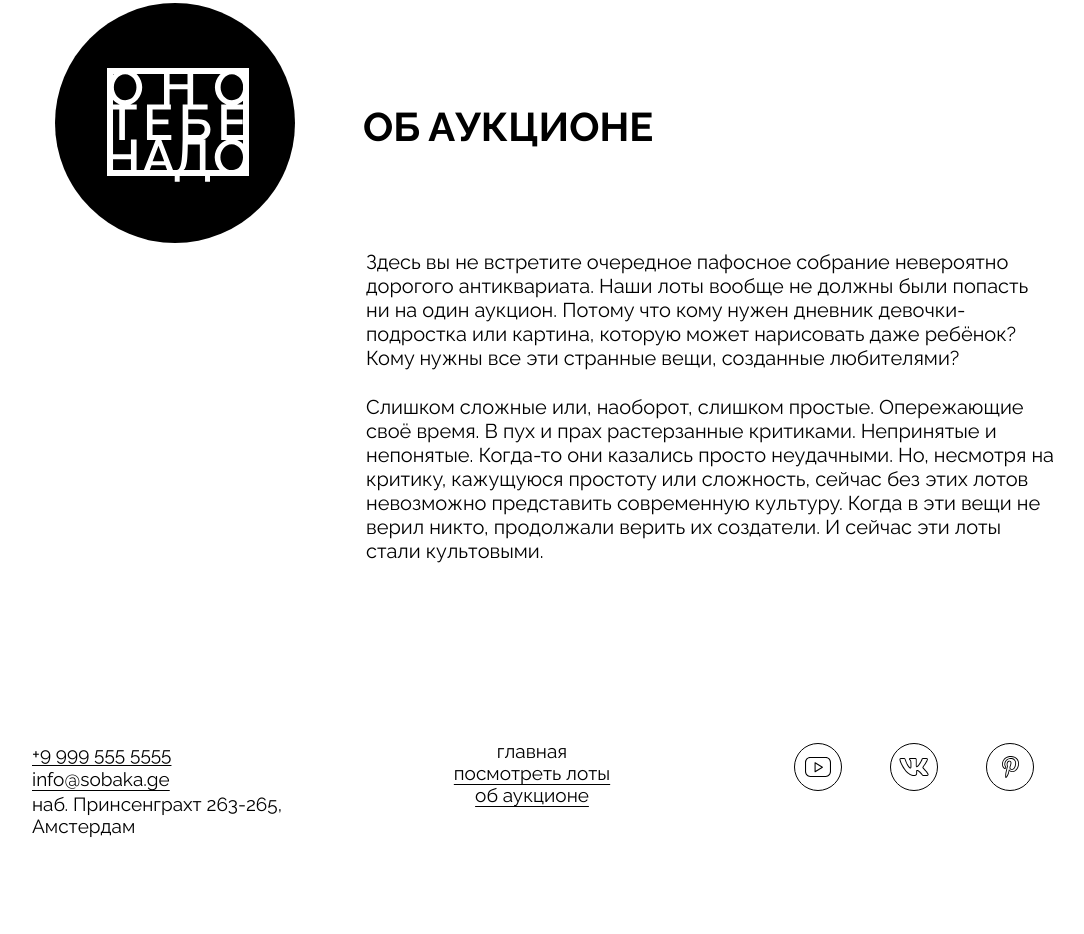
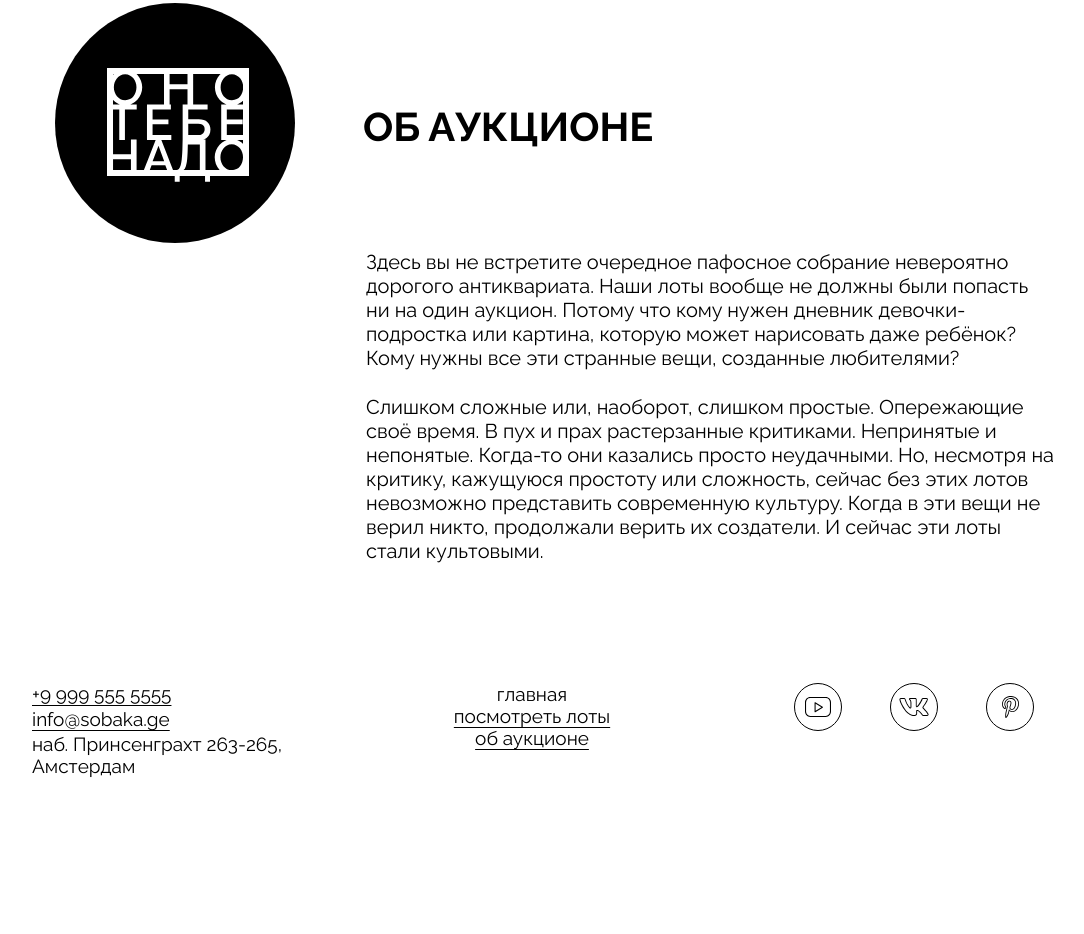
Before and after one commit to TikoBrats/ono-tebe-nado-fd, a plain HTML site: page index.html in a window 1280 px wide. Shown: the part 2106-3040 px from the top of the page, without its empty margins (108-1192 px from the left). Drawn offline with Linux system fonts and the light colour scheme.

Commit message:
проект

```diff
--- a/styles/style.css
+++ b/styles/style.css
@@ -272,11 +272,13 @@ z-index: 2;
 .footer {
   display: grid;
   grid-template-columns:1fr max-content 1fr;
+  align-items: start;
+  padding-top: 100px;
+  padding-bottom: 100px;
 }
 .contact_address {
   display: flex;
   padding-bottom: 94px;
-  padding-top: 160px;
   padding-left: 50px;
 }
 .footer_menu_list {
@@ -286,7 +288,6 @@ z-index: 2;
   list-style: none;
   font-size: 19px;
   text-underline-offset: 4px;
-  margin-top: 157px;
 }
 
 .footer__menu-link {
@@ -306,7 +307,6 @@ z-index: 2;
   justify-content: flex-end;
   gap: 48px;
   margin-right: 48px;
-  padding-top: 160px;
 }
 
 .footer_social-icon {
```
